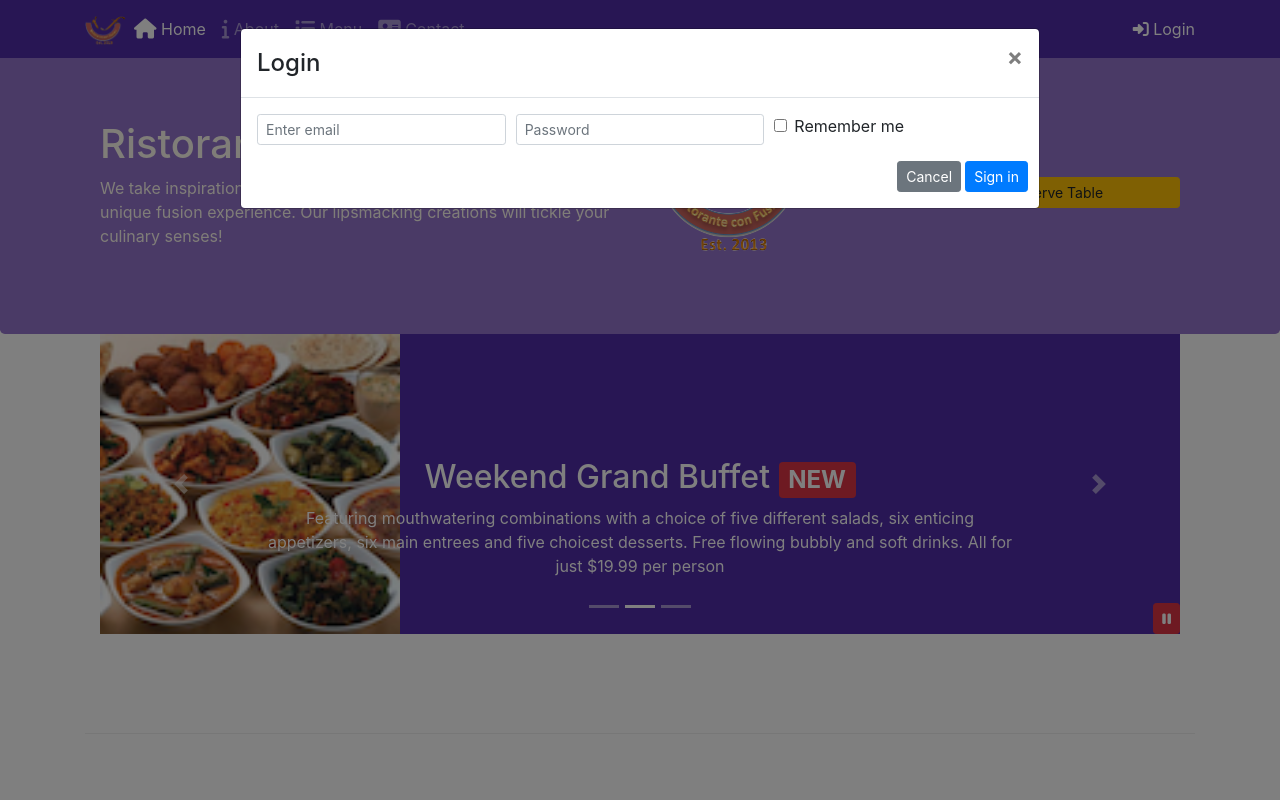
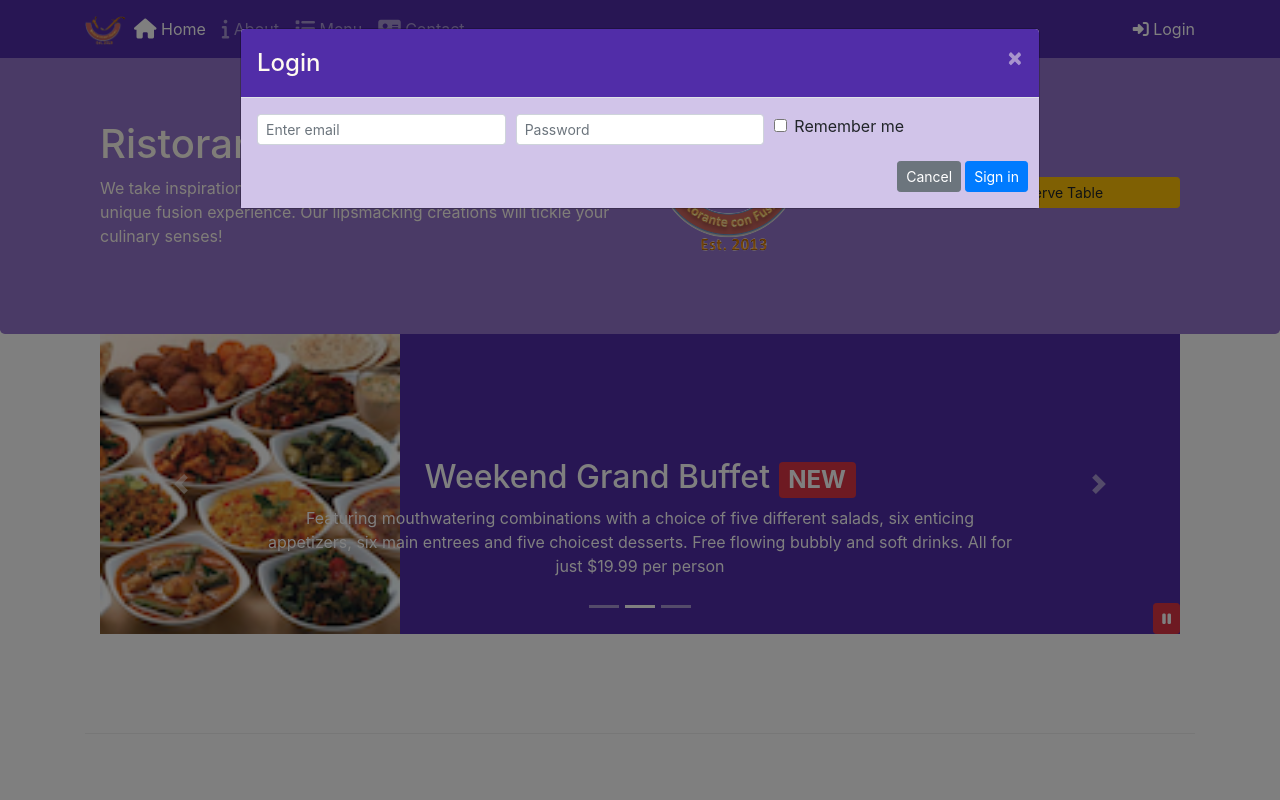
Before and after one commit to andhl204/git-test, a plain HTML site: page index.html in a window 1280 px wide. Both pictures are taken after a click on the link "Login". Shown: the top 800 px of the page. Drawn offline with nearby package versions, Linux system fonts and the light colour scheme; files that its build step writes are made by us from their sources.

Commit message:
Assignment 4

```diff
--- a/css/styles.scss
+++ b/css/styles.scss
@@ -73,3 +73,22 @@ body {
   position: absolute;
   bottom: 0px;
 }
+
+.modal-content {
+
+  .modal-header {
+    background: $background-dark;
+
+    .modal-title {
+      color: floralwhite;
+    }
+
+    .close {
+      color: floralwhite;
+    }
+  }
+
+  .modal-body {
+    background: $background-pale;
+  }
+}
```
Also changed, not shown: css/styles.css.
